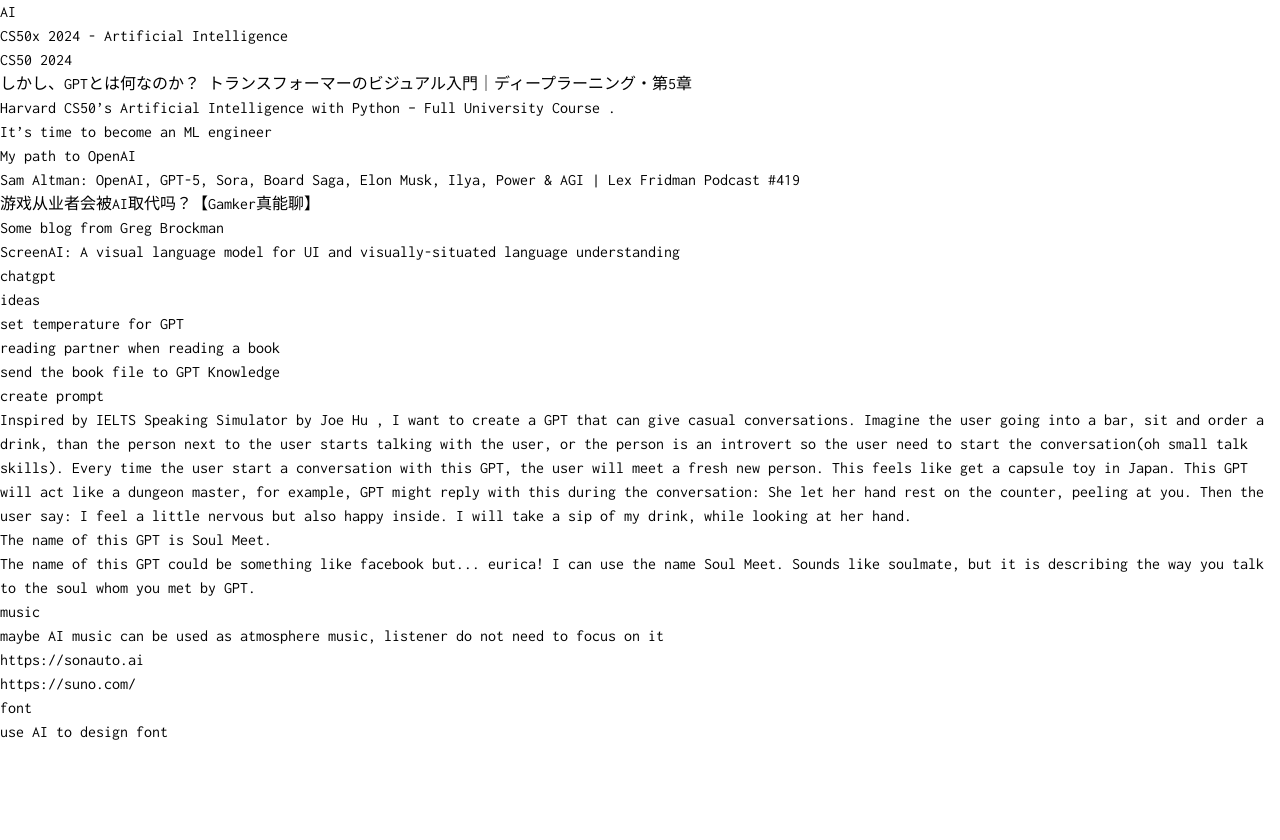
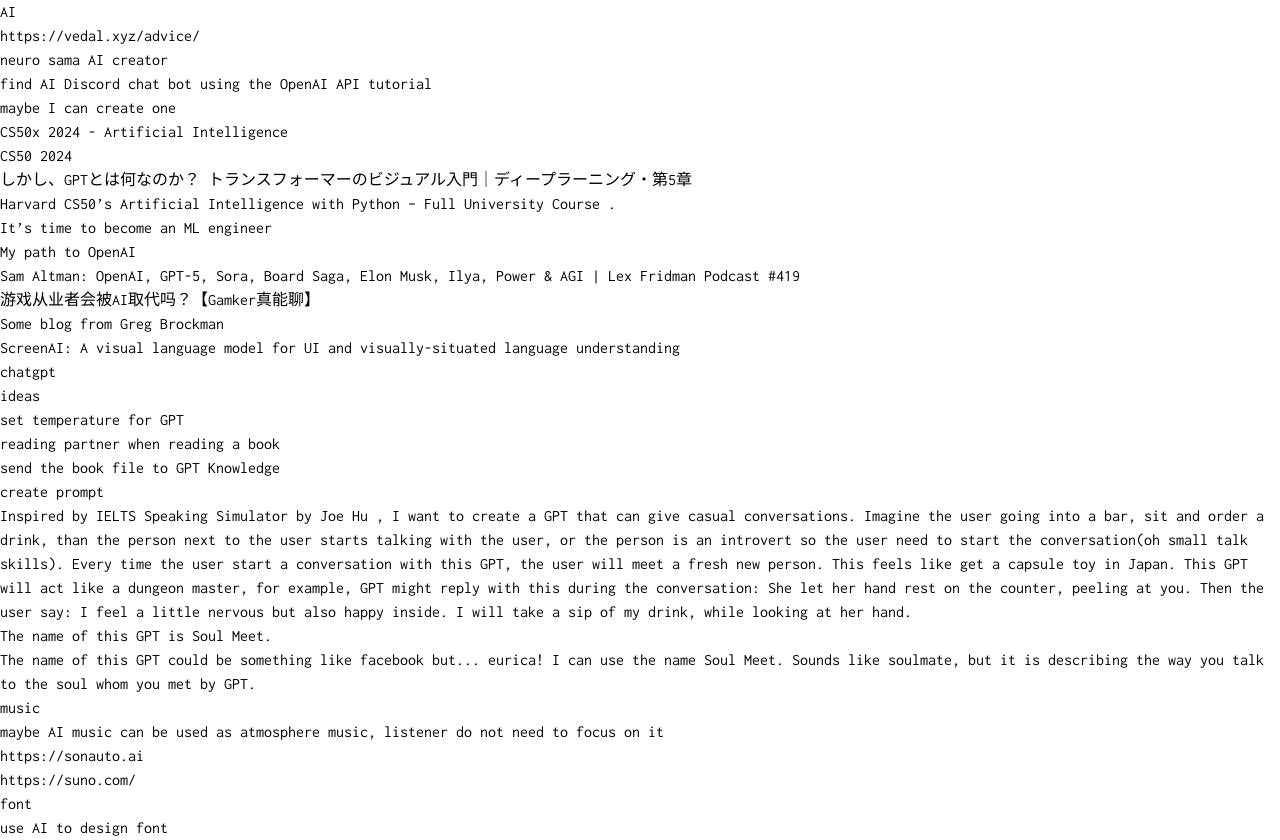
Before and after one commit to Ding-Fan/blog-nextra, a Next.js app: page /2area/ai in a window 1280 px wide. Before the commit the page ends 800 px from the top, so only its background shows below. Built offline with nearby package versions, Linux system fonts and the light colour scheme; a web font is replaced by a local one.

Commit message:
:memo: Consume list

```diff
--- a/pages/1project/read-list.mdx
+++ b/pages/1project/consume-list.mdx
@@ -1,5 +1,11 @@
 # read list
 
+- https://youtu.be/wy_fSStEgMs
+  -  Build a Dev Portfolio as a 2D Game – JavaScript Course
+- https://activitypub.ghost.org
+  - Ghost is federating over ActivityPub to become part of the world’s largest publishing network.
+- https://cookien.com/
+  - レシピを探す
 - A Distillation of Productivity Tools, Frameworks, and Methodologies
   - https://www.rickcarlino.com/2024/productivity-according-to-hn.html
 - Tailscale SSH is now Generally Available
--- a/pages/2area/ai.mdx
+++ b/pages/2area/ai.mdx
@@ -1,4 +1,9 @@
 # AI
+
+- https://vedal.xyz/advice/
+  - neuro sama AI creator
+  - find AI Discord chat bot using the OpenAI API tutorial
+    - maybe I can create one
 
 
 - [CS50x 2024 - Artificial Intelligence](https://youtu.be/6X58aP7yXC4)
```
